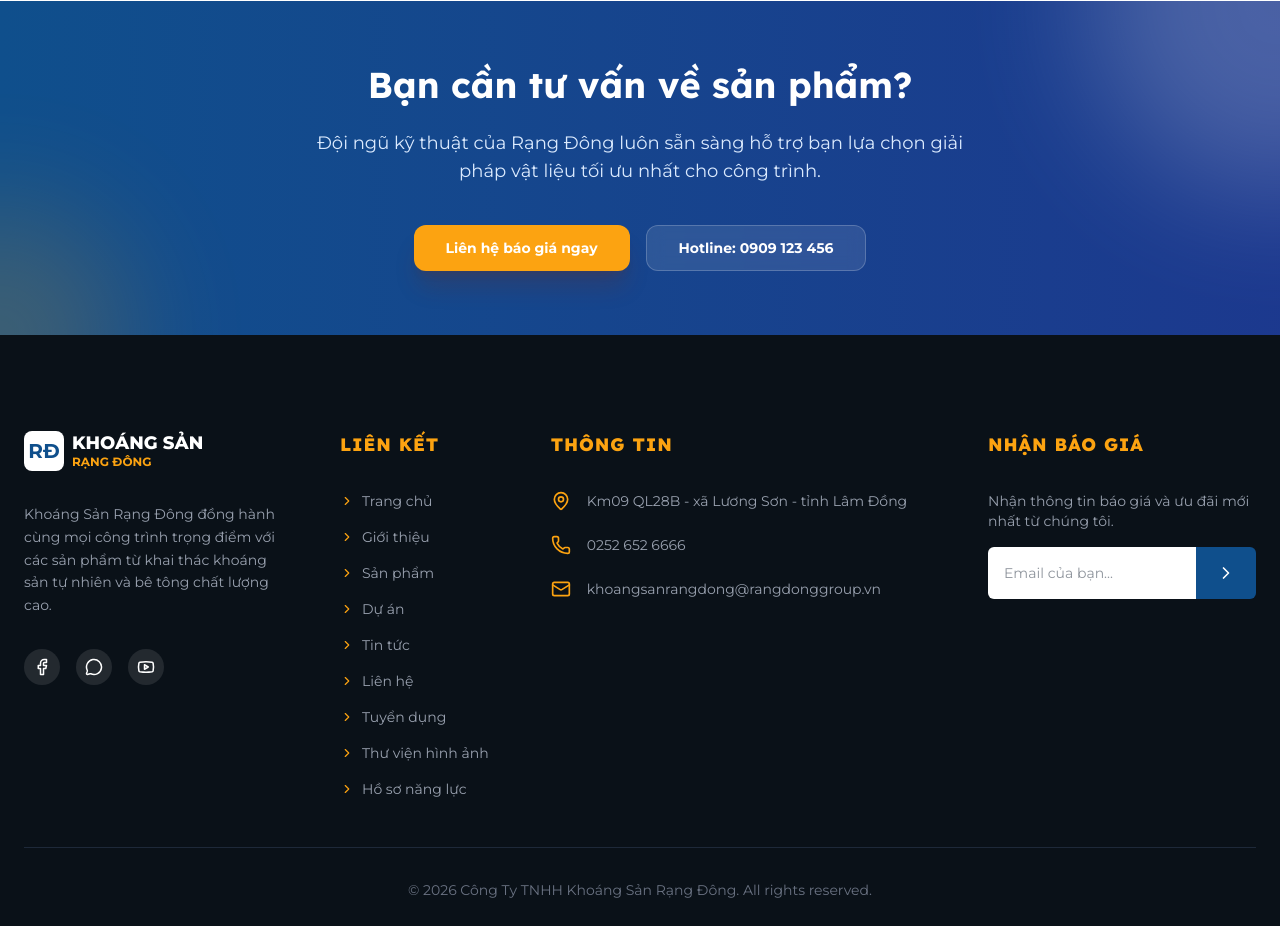
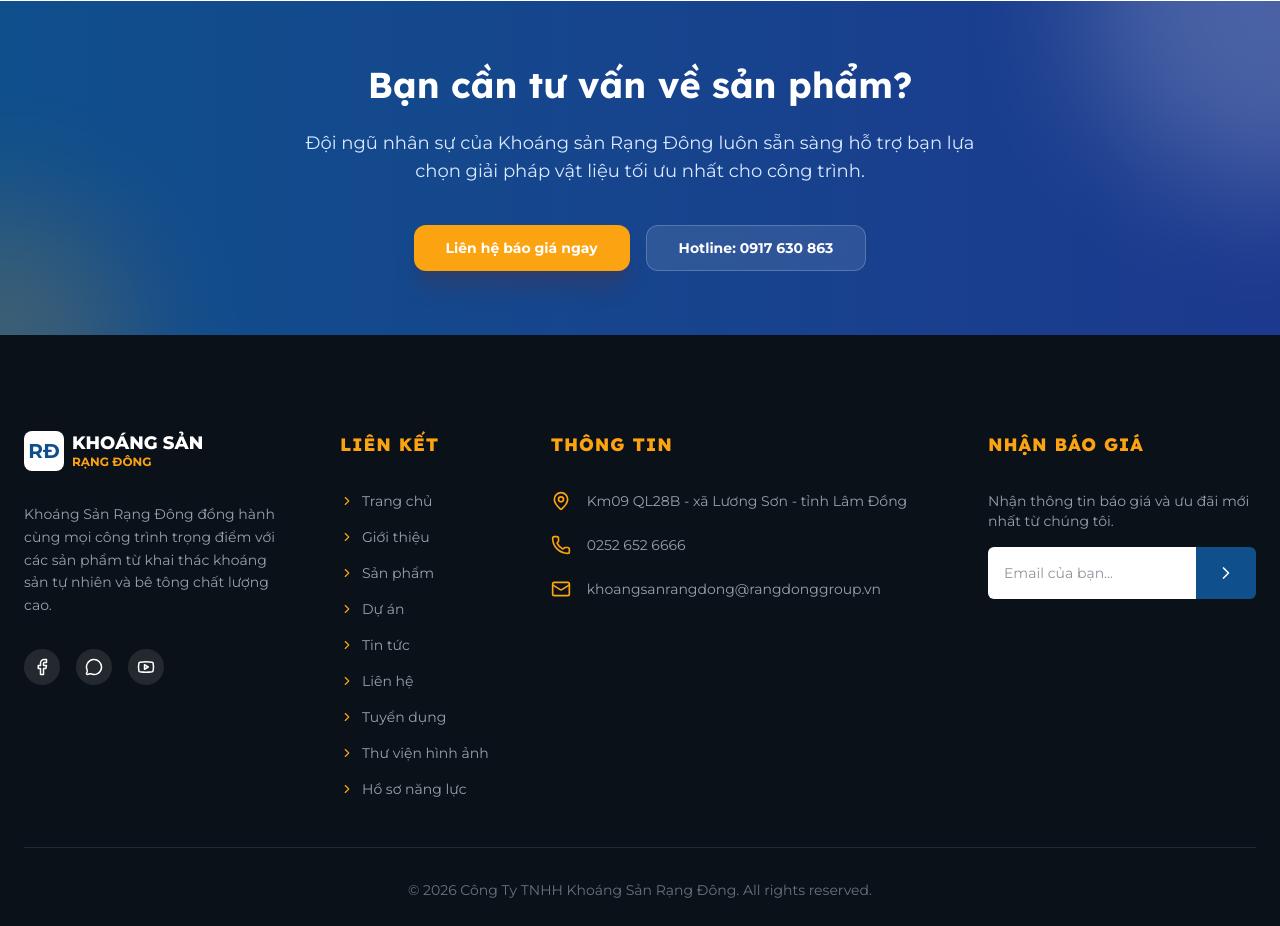
Before and after one commit to Hoaison3108/React-website-KSRD, a React (Vite) app: page /products in a window 1280 px wide. Shown: the part 2540-3466 px from the top of the page. Built offline with nearby package versions, Linux system fonts and the light colour scheme; no server answers; the database is empty.

Commit message:
feat: Introduce new components and pages for News, Products, ProjectGrid, and Recruitment.

```diff
--- a/src/components/News.tsx
+++ b/src/components/News.tsx
@@ -243,11 +243,11 @@ export default function News({ isPaginationEnabled = false, hideHeader = false }
                       </span>
                     )} */}
                   </div>
-                  <div className="p-6 flex flex-col flex-grow">
+                  <div className="p-6 flex flex-col grow">
                     <h3 className="text-lg font-bold text-slate-900 dark:text-white mb-3 leading-snug line-clamp-2 hover:text-primary dark:hover:text-blue-400 transition-colors">
                       {item.title}
                     </h3>
-                    <p className="text-sm text-gray-500 dark:text-slate-400 mb-6 line-clamp-3 leading-relaxed flex-grow">
+                    <p className="text-sm text-gray-500 dark:text-slate-400 mb-6 line-clamp-3 leading-relaxed grow">
                       {item.excerpt}
                     </p>
                     <span className="mt-auto inline-flex items-center text-xs font-bold text-secondary uppercase hover:translate-x-1 transition-transform self-start">
--- a/src/components/Products.tsx
+++ b/src/components/Products.tsx
@@ -294,7 +294,7 @@ export default function Products({ viewMode = 'slider', hideHeader = false }: Pr
                   slidesPerView: 3,
                 },
               }}
-              className="!pb-12 !px-4 -mx-4"
+              className="pb-12! px-4! -mx-4"
             >
               {products.map((product, index) => (
                 <SwiperSlide key={product.id} className="h-auto">
--- a/src/components/projects/ProjectGrid.tsx
+++ b/src/components/projects/ProjectGrid.tsx
@@ -238,11 +238,11 @@ export default function ProjectGrid({ hideHeader = false }: ProjectGridProps) {
                       <span>{project.year}</span>
                     </div>
 
-                    <h3 className="text-xl font-bold text-gray-800 dark:text-white mb-4 group-hover:text-primary transition-colors line-clamp-2 min-h-[3.5rem]">
+                    <h3 className="text-lg font-bold text-gray-800 dark:text-white mb-2 group-hover:text-primary transition-colors line-clamp-2 min-h-14">
                       {project.title}
                     </h3>
 
-                    <p className="text-sm text-gray-600 dark:text-gray-400 mb-6 line-clamp-3 leading-relaxed min-h-[4.5rem]">
+                    <p className="text-gray-600 dark:text-gray-400 text-sm mb-4 line-clamp-3 leading-relaxed min-h-18">
                       {project.desc}
                     </p>
 
--- a/src/pages/Products.tsx
+++ b/src/pages/Products.tsx
@@ -67,7 +67,7 @@ export default function ProductsPage() {
             Bạn cần tư vấn về sản phẩm?
           </h2>
           <p className="text-blue-100 max-w-2xl mx-auto mb-10 text-lg">
-            Đội ngũ kỹ thuật của Rạng Đông luôn sẵn sàng hỗ trợ bạn lựa chọn giải pháp vật liệu tối ưu nhất cho công trình.
+            Đội ngũ nhân sự của Khoáng sản Rạng Đông luôn sẵn sàng hỗ trợ bạn lựa chọn giải pháp vật liệu tối ưu nhất cho công trình.
           </p>
           <div className="flex flex-wrap justify-center gap-4">
             <a
@@ -77,10 +77,10 @@ export default function ProductsPage() {
               Liên hệ báo giá ngay
             </a>
             <a
-              href="tel:0909123456"
+              href="tel:0917630863"
               className="btn bg-white/10 backdrop-blur-sm text-white border border-white/20 hover:bg-white hover:text-primary px-8 py-3 rounded-xl font-bold transition-all"
             >
-              Hotline: 0909 123 456
+              Hotline: 0917 630 863
             </a>
           </div>
         </div>
--- a/src/pages/Recruitment.tsx
+++ b/src/pages/Recruitment.tsx
@@ -186,7 +186,7 @@ export default function RecruitmentPage() {
                   </div>
                   <div>
                     <p className="text-xs text-gray-500 uppercase font-bold">Hotline Tuyển dụng</p>
-                    <a href="tel:0917630863" className="font-semibold text-gray-800 dark:text-white hover:text-primary">035.3694.515</a>
+                    <a href="tel:0353694515" className="font-semibold text-gray-800 dark:text-white hover:text-primary">035.3694.515</a>
                   </div>
                 </div>
               </div>
```
